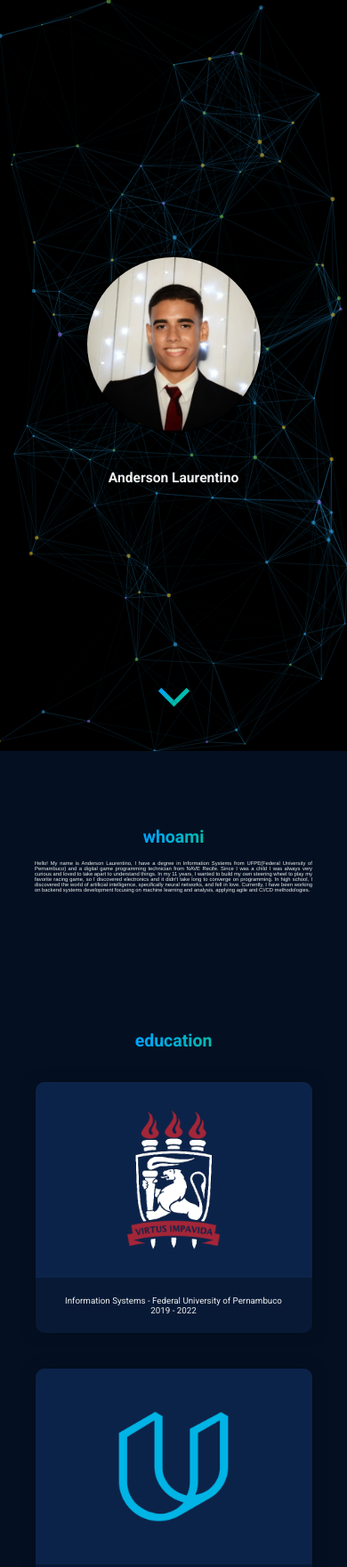
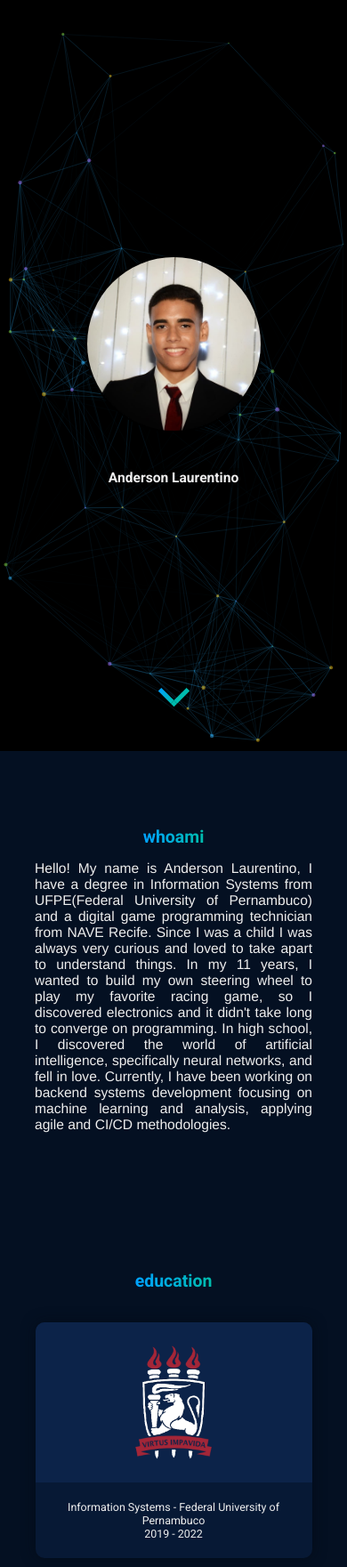
Before and after one commit to alaurentinoofficial/alaurentinoofficial.github.io, a plain HTML site: page index.html in a window 390 px wide. Shown: the top 1761 px of the page at 89% size. Drawn offline with nearby package versions, Linux system fonts and the light colour scheme.

Commit message:
Readapt the scale and add the action to dashboard down button

```diff
--- a/assets/css/style.css
+++ b/assets/css/style.css
@@ -1,3 +1,7 @@
+html {
+    scroll-behavior: smooth;
+}
+
 body {
     margin: 0;
     font:normal 75% Arial, Helvetica, sans-serif;
@@ -119,7 +123,7 @@ i {
     z-index: 1200;
 }
 
-.down-arrow i {
+.down-arrow a {
     margin: auto;
     margin-top: -80px;
 }
@@ -213,7 +217,7 @@ i {
 
     background: rgb(7, 25, 53);
     margin: 5px;
-    border-radius: 4px;
+    border-radius: 6px;
     overflow: hidden;
     color: #eee;
 
@@ -373,7 +377,7 @@ i {
 
     #whoiam > .text {
         width: 80%;
-        font-size: 1.5vw;
+        font-size: 4vw;
     }
     .formations  {
         width: 90%;
@@ -386,12 +390,12 @@ i {
     }
 
     .formations > .formation-item > .info {
-        font-size: 2.5vw;
+        font-size: 3.2vw;
     }
 
     .formations > .formation-item > .image-content > img {
-        height: 220px;
-        width: 220px;
+        height: 180px;
+        width: 180px;
         margin: auto;
     }
 
@@ -401,13 +405,13 @@ i {
 
     .skills-content > .skill > .title {
         font-size: 3vw;
-        margin: 10px;
+        margin-bottom: 2px;
     }
 
     .skills-content > .skill > .loadingbar {
         display: flex;
         width: 100%;
-        height: 25px;
+        height: 15px;
         border-radius: 100px;
         background: rgba(0,0,0,0.5);
     }
@@ -420,7 +424,7 @@ i {
     }
 
     #footer > .social-medias > a {
-        margin: 10px 20px;
+        margin: 10px;
         height: 9vw;
         width: 9vw;
         border-radius: 250px 250px;
--- a/assets/js/particle-system.js
+++ b/assets/js/particle-system.js
@@ -1,7 +1,7 @@
 particlesJS("particles-js", {
     "particles": {
         "number": {
-        "value": 220,
+        "value": 100,
         "density": {
             "enable": true,
             "value_area": 700
@@ -42,7 +42,7 @@ particlesJS("particles-js", {
         },
         "line_linked": {
         "enable": true,
-        "distance": 170,
+        "distance": 250,
         "color": "#33b1f8",
         "opacity": 0.25,
         "width": 1
--- a/index.html
+++ b/index.html
@@ -5,6 +5,7 @@
         <link rel="icon" href="https://alaurentinoofficial.github.io/assets/imgs/myself.jpg"/>
 
         <meta charset="utf-8"/>
+        <meta name="viewport" content="width=device-width, initial-scale=1">
         <meta name="theme-color" content="#041022"/>
         <meta name="author" content="Anderson Laurentino"/>
         <meta name="description" content="I'm Anderson Laurentino and I'm engineer with focus on machine learning and analysis, applying agile and CI/CD methodologies."/>
@@ -32,7 +33,7 @@
                 <div class="myname">Anderson Laurentino</div>
             </div>
             <div class="down-arrow">
-                <i class="arrow down"></i>
+                <a href="#whoiam"><i class="arrow down"></i></a>
             </div>
             <div id="particles-js"></div>
         </section>
@@ -102,5 +103,5 @@
         </section>
     </body>
     <script src="https://cdn.jsdelivr.net/particles.js/2.0.0/particles.min.js"></script>
-    <script src="https://alaurentinoofficial.github.io/assets/js/particle-system.js"></script>
+    <script src="./assets/js/particle-system.js"></script>
 </html>
```
